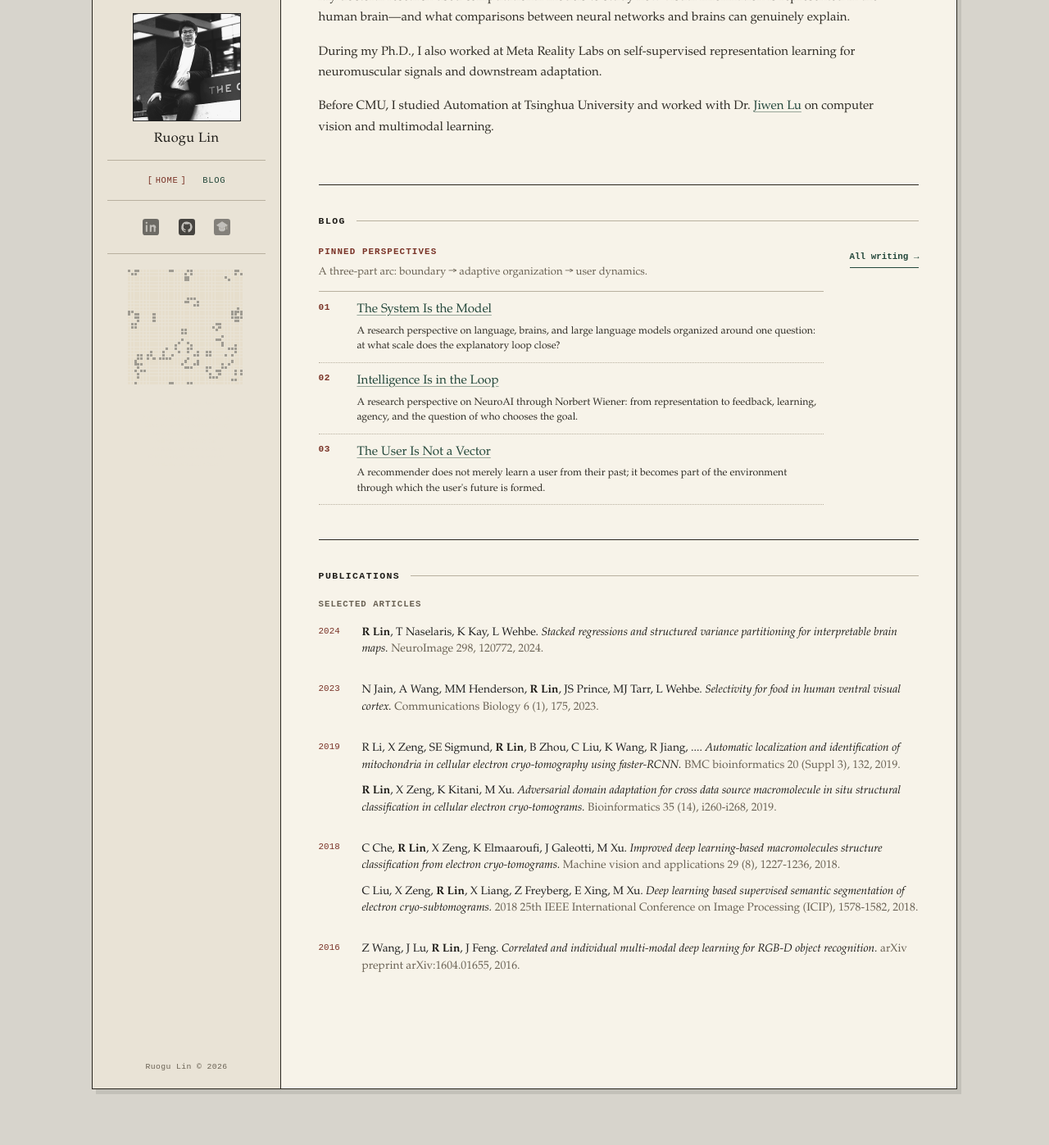
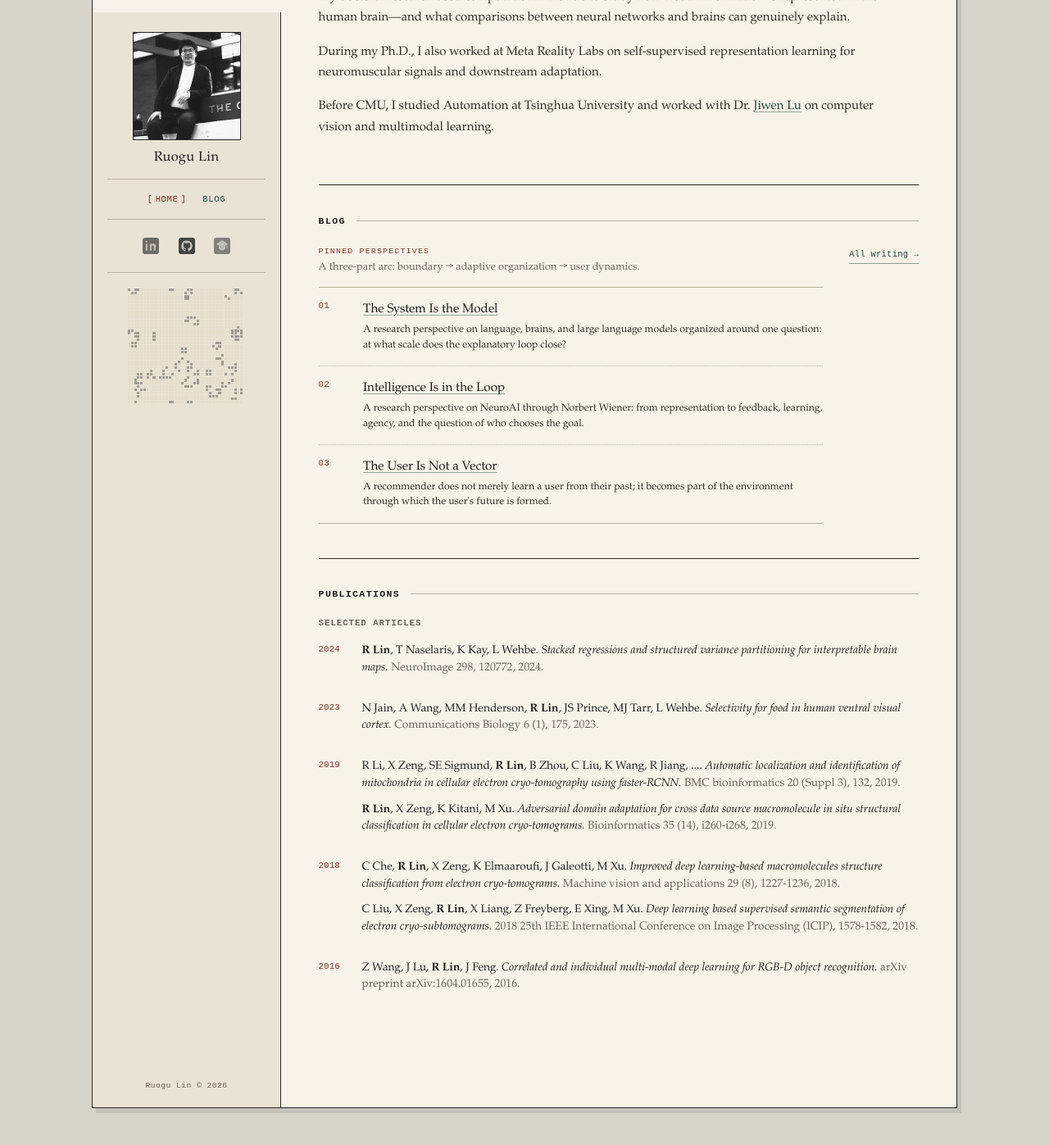
Before and after one commit to lrgthu/lrgthu.github.io, a Jekyll site: the page built from index.html, in a window 1280 px wide and 1400 px high, scrolled down 272 px. Shown: the top 1397 px of the window at 82% size. Built offline with Jekyll 4.4.1, drawn with Linux system fonts in a browser that asks for light colours.

Commit message:
Unify blog with refined site design

```diff
--- a/_layouts/default.html
+++ b/_layouts/default.html
@@ -81,9 +81,9 @@
   <link rel="stylesheet" href="{{ '/blog.css' | relative_url }}?v=blog-8">
   <link rel="stylesheet" href="{{ '/blog-pinned.css' | relative_url }}?v=pinned-1">
   <link rel="stylesheet" href="{{ '/blog-content.css' | relative_url }}?v=list-5">
-  {% if page.home_refined %}<link rel="stylesheet" href="{{ '/home-refined.css' | relative_url }}?v=refined-2">{% endif %}
+  {% if page.home_refined or page.url contains '/blog/' %}<link rel="stylesheet" href="{{ '/home-refined.css' | relative_url }}?v=refined-3">{% endif %}
 </head>
-<body{% if page.body_class %} class="{{ page.body_class }}"{% endif %}>
+<body class="{% if page.body_class %}{{ page.body_class }} {% endif %}{% if page.home_refined or page.url contains '/blog/' %}site-refined{% endif %}{% if page.layout == 'post' %} blog-post-page{% endif %}">
   <div class="layout">
     {% include sidebar.html %}
     <main class="content">
--- a/home-refined.css
+++ b/home-refined.css
@@ -3,7 +3,7 @@
  * The sidebar, density, and old-web character stay; the chrome steps back.
  */
 
-body.home-refined {
+body.site-refined {
   --bg-base: #d7d4cc;
   --bg-surface: #f7f3e9;
   --bg-hover: #ece6d9;
@@ -25,25 +25,25 @@
   text-rendering: optimizeLegibility;
 }
 
-.home-refined a {
+.site-refined a {
   color: var(--accent);
   text-decoration-color: rgba(36, 72, 59, .45);
   text-underline-offset: 3px;
 }
 
-.home-refined a:hover {
+.site-refined a:hover {
   color: var(--accent-dim);
   text-decoration-color: currentColor;
 }
 
-.home-refined a:focus-visible,
-.home-refined button:focus-visible,
-.home-refined summary:focus-visible {
+.site-refined a:focus-visible,
+.site-refined button:focus-visible,
+.site-refined summary:focus-visible {
   outline: 1px solid var(--accent-dim);
   outline-offset: 3px;
 }
 
-.home-refined .layout {
+.site-refined .layout {
   max-width: 1056px;
   min-height: calc(100vh - 4rem);
   margin: 2rem auto 3rem;
@@ -52,7 +52,7 @@
   box-shadow: 5px 6px 0 rgba(41, 38, 31, .11);
 }
 
-.home-refined .sidebar {
+.site-refined .sidebar {
   width: 230px;
   flex-basis: 230px;
   top: 2rem;
@@ -63,11 +63,11 @@
   background: #e9e3d6;
 }
 
-.home-refined .sidebar-profile {
+.site-refined .sidebar-profile {
   gap: .72rem;
 }
 
-.home-refined .sidebar-photo {
+.site-refined .sidebar-photo {
   width: 132px;
   height: 132px;
   border: 1px solid var(--border);
@@ -76,45 +76,45 @@
   filter: grayscale(1) contrast(1.04);
 }
 
-.home-refined .sidebar-name {
+.site-refined .sidebar-name {
   font-family: var(--font-heading);
   font-size: 1.02rem;
   font-weight: 400;
   letter-spacing: .025em;
 }
 
-.home-refined .sidebar-divider {
+.site-refined .sidebar-divider {
   border-top: 1px solid var(--rule);
   border-bottom: 0;
 }
 
-.home-refined .blog-sidebar-nav {
+.site-refined .blog-sidebar-nav {
   gap: 1.25rem;
   font-size: .66rem;
   letter-spacing: .06em;
   text-transform: uppercase;
 }
 
-.home-refined .blog-sidebar-nav a[aria-current="page"] {
+.site-refined .blog-sidebar-nav a[aria-current="page"] {
   color: var(--accent-dim);
   text-decoration: none;
 }
 
-.home-refined .blog-sidebar-nav a[aria-current="page"]::before {
+.site-refined .blog-sidebar-nav a[aria-current="page"]::before {
   content: "[";
   margin-right: .18rem;
 }
 
-.home-refined .blog-sidebar-nav a[aria-current="page"]::after {
+.site-refined .blog-sidebar-nav a[aria-current="page"]::after {
   content: "]";
   margin-left: .18rem;
 }
 
-.home-refined .sidebar-links {
+.site-refined .sidebar-links {
   gap: .7rem;
 }
 
-.home-refined .sidebar-icon-link {
+.site-refined .sidebar-icon-link {
   width: 32px !important;
   height: 32px !important;
   border: 0;
@@ -123,14 +123,14 @@
   box-shadow: none;
 }
 
-.home-refined .sidebar-icon-link:hover {
+.site-refined .sidebar-icon-link:hover {
   border-color: var(--accent-dim);
   background: transparent;
   box-shadow: none;
   transform: none;
 }
 
-.home-refined .sidebar-icon-link img {
+.site-refined .sidebar-icon-link img {
   width: 20px !important;
   height: 20px !important;
   max-width: 20px !important;
@@ -139,13 +139,13 @@
   filter: grayscale(1) sepia(.12) contrast(1.12) brightness(.7);
 }
 
-.home-refined .sidebar-automaton {
+.site-refined .sidebar-automaton {
   max-width: 144px;
   margin-top: .15rem;
   opacity: .34;
 }
 
-.home-refined .sidebar-invisible-poem {
+.site-refined .sidebar-invisible-poem {
   max-width: 164px;
   margin-top: -.1rem;
   color: #e9e3d6;
@@ -153,18 +153,18 @@
   line-height: 1.42;
 }
 
-.home-refined .sidebar-footer {
+.site-refined .sidebar-footer {
   font-size: .61rem;
   letter-spacing: .04em;
 }
 
-.home-refined .content {
+.site-refined .content {
   padding: 2.35rem 2.85rem 3.2rem;
   gap: 0;
   background: var(--bg-surface);
 }
 
-.home-refined .section {
+.site-refined .section {
   margin: 0;
   padding: 0 0 2.6rem;
   border: 0;
@@ -172,12 +172,12 @@
   box-shadow: none;
 }
 
-.home-refined .section + .section {
+.site-refined .section + .section {
   padding-top: 2.35rem;
   border-top: 1px solid var(--border);
 }
 
-.home-refined .section-title {
+.site-refined .section-title {
   display: flex;
   align-items: center;
   gap: .8rem;
@@ -194,14 +194,14 @@
   text-transform: uppercase;
 }
 
-.home-refined .section-title::after {
+.site-refined .section-title::after {
   content: "";
   height: 1px;
   flex: 1;
   background: var(--rule);
 }
 
-.home-refined .about-text p {
+.site-refined .about-text p {
   max-width: 43rem;
   margin-bottom: 1rem;
   color: var(--text-secondary);
@@ -210,7 +210,7 @@
   line-height: 1.68;
 }
 
-.home-refined #about .about-text p:first-child {
+.site-refined #about .about-text p:first-child {
   max-width: 41rem;
   margin-bottom: 1.25rem;
   color: var(--text-primary);
@@ -218,49 +218,49 @@
   line-height: 1.58;
 }
 
-.home-refined .blog-home {
+.site-refined .blog-home {
   align-items: start;
   gap: 2rem;
 }
 
-.home-refined .blog-eyebrow,
-.home-refined .blog-pinned-index {
+.site-refined .blog-eyebrow,
+.site-refined .blog-pinned-index {
   color: var(--accent-dim);
 }
 
-.home-refined .blog-pinned-deck {
+.site-refined .blog-pinned-deck {
   margin-top: 0;
   color: var(--text-muted);
   font-family: var(--font-publication);
   font-size: .82rem;
 }
 
-.home-refined .blog-pinned-list,
-.home-refined .blog-pinned-list .blog-pinned-row:last-child {
+.site-refined .blog-pinned-list,
+.site-refined .blog-pinned-list .blog-pinned-row:last-child {
   border-color: var(--rule);
   border-width: 1px;
 }
 
-.home-refined .blog-pinned-list .blog-pinned-row {
+.site-refined .blog-pinned-list .blog-pinned-row {
   border-bottom: 1px dotted var(--rule);
 }
 
-.home-refined .blog-post-title {
+.site-refined .blog-post-title {
   font-family: var(--font-heading);
   font-weight: 400;
 }
 
-.home-refined .blog-pinned-home .blog-post-title {
+.site-refined .blog-pinned-home .blog-post-title {
   font-size: .95rem;
 }
 
-.home-refined .blog-pinned-home .blog-post-summary {
+.site-refined .blog-pinned-home .blog-post-summary {
   margin-top: .3rem;
   font-size: .77rem;
   line-height: 1.5;
 }
 
-.home-refined .blog-enter {
+.site-refined .blog-enter {
   padding: .42rem 0 .25rem;
   border: 0;
   border-bottom: 1px solid var(--accent);
@@ -269,17 +269,17 @@
   font-size: .68rem;
 }
 
-.home-refined .blog-enter:hover {
+.site-refined .blog-enter:hover {
   border-color: var(--accent-dim);
   background: transparent;
   color: var(--accent-dim);
 }
 
-.home-refined .pub-group {
+.site-refined .pub-group {
   margin-bottom: 2.2rem;
 }
 
-.home-refined .pub-group-title {
+.site-refined .pub-group-title {
   margin-bottom: 1.1rem;
   color: var(--text-muted);
   font-family: var(--font-body);
@@ -287,7 +287,7 @@
   letter-spacing: .09em;
 }
 
-.home-refined .pub-year-label {
+.site-refined .pub-year-label {
   float: left;
   width: 3.3rem;
   margin: .11rem 0 0;
@@ -297,65 +297,65 @@
   font-weight: 400;
 }
 
-.home-refined .pub-list {
+.site-refined .pub-list {
   margin-left: 3.3rem;
   padding-left: 0;
   list-style: none;
 }
 
-.home-refined .pub-year-group::after {
+.site-refined .pub-year-group::after {
   display: block;
   clear: both;
   content: "";
 }
 
-.home-refined .pub-item {
+.site-refined .pub-item {
   padding: 0 0 .68rem;
 }
 
-.home-refined .pub-content,
-.home-refined .pub-authors,
-.home-refined .pub-title,
-.home-refined .pub-note {
+.site-refined .pub-content,
+.site-refined .pub-authors,
+.site-refined .pub-title,
+.site-refined .pub-note {
   font-family: var(--font-publication);
   font-size: .86rem;
   line-height: 1.5;
 }
 
-.home-refined .pub-title {
+.site-refined .pub-title {
   color: var(--text-primary);
   font-style: italic;
 }
 
-.home-refined .pub-note {
+.site-refined .pub-note {
   color: var(--text-muted);
 }
 
-.home-refined .pub-me {
+.site-refined .pub-me {
   color: var(--text-primary);
   font-weight: 700;
 }
 
 @media (max-width: 1080px) {
-  .home-refined .layout {
+  .site-refined .layout {
     margin-right: 1.25rem;
     margin-left: 1.25rem;
   }
 }
 
 @media (max-width: 768px) {
-  body.home-refined {
+  body.site-refined {
     background: var(--bg-surface);
   }
 
-  .home-refined .layout {
+  .site-refined .layout {
     min-height: 100vh;
     margin: 0;
     border: 0;
     box-shadow: none;
   }
 
-  .home-refined .sidebar {
+  .site-refined .sidebar {
     display: flex;
     flex-direction: row;
     align-items: center;
@@ -368,167 +368,649 @@
     background: #e9e3d6;
   }
 
-  .home-refined .sidebar-profile {
+  .site-refined .sidebar-profile {
     min-width: 0;
     flex: 1;
     gap: .85rem;
   }
 
-  .home-refined .sidebar-photo {
+  .site-refined .sidebar-photo {
     width: 74px;
     height: 74px;
     flex-basis: 74px;
   }
 
-  .home-refined .sidebar-name {
+  .site-refined .sidebar-name {
     font-size: 1rem;
   }
 
-  .home-refined .sidebar-divider {
+  .site-refined .sidebar-divider {
     display: none;
   }
 
-  .home-refined .blog-sidebar-nav,
-  .home-refined .sidebar-links {
+  .site-refined .blog-sidebar-nav,
+  .site-refined .sidebar-links {
     justify-content: flex-end;
     flex: 0 0 auto;
   }
 
-  .home-refined .blog-sidebar-nav a[aria-current="page"] {
+  .site-refined .blog-sidebar-nav a[aria-current="page"] {
     display: none;
   }
 
-  .home-refined .sidebar-links {
+  .site-refined .sidebar-links {
     margin: 0;
     padding: 0;
     border: 0;
     width: auto;
   }
 
-  .home-refined .content {
+  .site-refined .content {
     padding: 2rem 1.25rem 2.7rem;
   }
 }
 
 @media (max-width: 520px) {
-  .home-refined .sidebar {
+  .site-refined .sidebar {
     padding: 1rem;
     gap: .7rem;
   }
 
-  .home-refined .sidebar-profile {
+  .site-refined .sidebar-profile {
     gap: .65rem;
   }
 
-  .home-refined .sidebar-photo {
+  .site-refined .sidebar-photo {
     width: 58px;
     height: 58px;
     flex-basis: 58px;
   }
 
-  .home-refined .sidebar-name {
+  .site-refined .sidebar-name {
     font-size: .9rem;
     white-space: nowrap;
   }
 
-  .home-refined .blog-sidebar-nav {
+  .site-refined .blog-sidebar-nav {
     font-size: .61rem;
   }
 
-  .home-refined .sidebar-links {
+  .site-refined .sidebar-links {
     gap: .25rem;
   }
 
-  .home-refined .sidebar-icon-link {
+  .site-refined .sidebar-icon-link {
     width: 25px !important;
     height: 25px !important;
   }
 
-  .home-refined .sidebar-icon-link img {
+  .site-refined .sidebar-icon-link img {
     width: 17px !important;
     height: 17px !important;
     max-width: 17px !important;
     max-height: 17px !important;
   }
 
-  .home-refined .content {
+  .site-refined .content {
     padding: 1.65rem 1rem 2.5rem;
   }
 
-  .home-refined .section {
+  .site-refined .section {
     padding-bottom: 2.2rem;
   }
 
-  .home-refined .section + .section {
+  .site-refined .section + .section {
     padding-top: 2rem;
   }
 
-  .home-refined .about-text p {
+  .site-refined .about-text p {
     font-size: .91rem;
   }
 
-  .home-refined #about .about-text p:first-child {
+  .site-refined #about .about-text p:first-child {
     font-size: 1rem;
   }
 
-  .home-refined .blog-home {
+  .site-refined .blog-home {
     gap: 1.25rem;
   }
 
-  .home-refined .pub-year-label {
+  .site-refined .pub-year-label {
     float: none;
     width: auto;
     margin: 0 0 .5rem;
   }
 
-  .home-refined .pub-list {
+  .site-refined .pub-list {
     margin-left: 0;
   }
 }
 
 @media (max-width: 360px) {
-  .home-refined .sidebar {
+  .site-refined .sidebar {
     padding: .85rem .75rem;
     gap: .5rem;
   }
 
-  .home-refined .sidebar-profile {
+  .site-refined .sidebar-profile {
     gap: .5rem;
   }
 
-  .home-refined .sidebar-photo {
+  .site-refined .sidebar-photo {
     width: 52px;
     height: 52px;
     flex-basis: 52px;
   }
 
-  .home-refined .sidebar-name {
+  .site-refined .sidebar-name {
     font-size: .82rem;
   }
 }
 
 @media print {
-  body.home-refined {
+  body.site-refined {
     background: #fff;
   }
 
-  .home-refined .layout {
+  .site-refined .layout {
     max-width: none;
     margin: 0;
     border: 0;
     box-shadow: none;
   }
 
-  .home-refined .sidebar {
+  .site-refined .sidebar {
     position: static;
     height: auto;
     background: #fff;
   }
 
-  .home-refined .sidebar-automaton,
-  .home-refined .sidebar-invisible-poem,
-  .home-refined .sidebar-links,
-  .home-refined .blog-sidebar-nav {
+  .site-refined .sidebar-automaton,
+  .site-refined .sidebar-invisible-poem,
+  .site-refined .sidebar-links,
+  .site-refined .blog-sidebar-nav {
     display: none;
   }
 }
+
+/*
+ * Writing, refined: extend the homepage's quiet scholarly language to the
+ * archive and long-form essays without turning them into a second homepage.
+ */
+
+.site-refined.blog-page .content,
+.site-refined.blog-post-page .content {
+  gap: 0;
+}
+
+.site-refined .blog-hero {
+  max-width: 43rem;
+  padding: .15rem 0 2rem;
+}
+
+.site-refined .blog-eyebrow {
+  margin-bottom: .55rem;
+  color: var(--accent-dim);
+  font-family: var(--font-body);
+  font-size: .62rem;
+  font-weight: 400;
+  letter-spacing: .12em;
+}
+
+.site-refined .blog-title {
+  color: var(--text-primary);
+  font-family: var(--font-heading);
+  font-size: 1.8rem;
+  font-weight: 400;
+  letter-spacing: -.015em;
+  line-height: 1.1;
+}
+
+.site-refined .blog-deck {
+  max-width: 40rem;
+  margin-top: .8rem;
+  color: var(--text-secondary);
+  font-family: var(--font-publication);
+  font-size: .95rem;
+  line-height: 1.62;
+}
+
+.site-refined .blog-rule {
+  height: 0;
+  margin-top: 1.35rem;
+  border: 0;
+  border-top: 1px solid var(--border);
+}
+
+.site-refined .blog-archive {
+  max-width: 43rem;
+  margin: 0;
+  padding: 1.75rem 0 2.15rem;
+  border-top: 1px solid var(--rule);
+}
+
+.site-refined .blog-hero + .blog-archive {
+  border-top: 0;
+}
+
+.site-refined .blog-section-label {
+  display: flex;
+  align-items: center;
+  gap: .72rem;
+  margin: 0 0 1rem;
+  color: var(--text-primary);
+  font-family: var(--font-body);
+  font-size: .66rem;
+  font-weight: 700;
+  letter-spacing: .11em;
+}
+
+.site-refined .blog-section-label::after {
+  content: "";
+  height: 1px;
+  flex: 1;
+  background: var(--rule-light);
+}
+
+.site-refined .blog-pinned-deck {
+  margin: -.35rem 0 .85rem;
+  color: var(--text-muted);
+  font-size: .8rem;
+  line-height: 1.5;
+}
+
+.site-refined .blog-post-list,
+.site-refined .blog-pinned-list {
+  border-top: 1px solid var(--rule);
+}
+
+.site-refined .blog-post-row,
+.site-refined .blog-pinned-list .blog-pinned-row {
+  grid-template-columns: 6.25rem minmax(0, 1fr);
+  gap: 1.05rem;
+  padding: .92rem 0 1rem;
+  border-top: 0;
+  border-bottom: 1px dotted var(--rule);
+}
+
+.site-refined .blog-pinned-list .blog-pinned-row {
+  grid-template-columns: 2.35rem minmax(0, 1fr);
+}
+
+.site-refined .blog-post-row:last-child,
+.site-refined .blog-pinned-list .blog-pinned-row:last-child {
+  border-bottom: 1px solid var(--rule);
+}
+
+.site-refined .blog-pinned-index {
+  padding-top: .08rem;
+  color: var(--accent-dim);
+  font-family: var(--font-body);
+  font-size: .65rem;
+  font-weight: 400;
+  letter-spacing: .06em;
+}
+
+.site-refined .blog-post-date {
+  color: var(--text-muted);
+  font-size: .65rem;
+  line-height: 1.45;
+}
+
+.site-refined .blog-post-kind,
+.site-refined .blog-companion-type {
+  color: var(--text-muted);
+  font-size: .55rem;
+  font-weight: 400;
+  letter-spacing: .08em;
+}
+
+.site-refined .blog-post-title {
+  color: var(--text-primary);
+  font-family: var(--font-heading);
+  font-size: 1.02rem;
+  font-weight: 400;
+  line-height: 1.35;
+  text-decoration-thickness: 1px;
+  text-underline-offset: 3px;
+}
+
+.site-refined .blog-post-summary {
+  max-width: 39rem;
+  margin-top: .3rem;
+  color: var(--text-secondary);
+  font-size: .82rem;
+  line-height: 1.52;
+}
+
+.site-refined .blog-forthcoming {
+  color: var(--text-muted);
+}
+
+.site-refined .blog-nav {
+  max-width: 43rem;
+  margin-top: .3rem;
+  padding: 1.2rem 0 0;
+  border-top: 1px solid var(--border);
+}
+
+.site-refined .blog-back,
+.site-refined .blog-enter {
+  padding: .18rem 0;
+  border: 0;
+  border-bottom: 1px solid rgba(36, 72, 59, .5);
+  background: transparent;
+  box-shadow: none;
+  color: var(--accent);
+  font-size: .65rem;
+  font-weight: 400;
+  letter-spacing: .03em;
+}
+
+.site-refined .blog-back:hover,
+.site-refined .blog-enter:hover {
+  border-color: var(--accent-dim);
+  background: transparent;
+  box-shadow: none;
+  color: var(--accent-dim);
+  transform: none;
+}
+
+.site-refined .blog-nav-note {
+  font-size: .62rem;
+}
+
+/* Article title page */
+
+.site-refined .blog-article {
+  width: 100%;
+  max-width: 43rem;
+  margin: 0 auto;
+}
+
+.site-refined .blog-article-header {
+  padding: 0 0 1.35rem;
+  border-bottom: 1px solid var(--border);
+}
+
+.site-refined .blog-article-title {
+  max-width: 40rem;
+  margin-top: .45rem;
+  color: var(--text-primary);
+  font-family: var(--font-heading);
+  font-size: clamp(1.62rem, 3vw, 2.15rem);
+  font-weight: 400;
+  letter-spacing: -.018em;
+  line-height: 1.13;
+}
+
+.site-refined .blog-article-meta,
+.site-refined .blog-article-tags {
+  margin-top: .75rem;
+  color: var(--text-muted);
+  font-size: .62rem;
+  letter-spacing: .025em;
+  line-height: 1.55;
+}
+
+.site-refined .blog-article-tags {
+  margin-top: .12rem;
+  color: var(--accent-dim);
+}
+
+.site-refined .blog-update-note {
+  margin-top: .85rem;
+  padding: .15rem 0 .15rem .75rem;
+  border-left: 1px solid var(--rule);
+  color: var(--text-muted);
+  font-size: .77rem;
+}
+
+.site-refined .blog-toc {
+  margin: 1.45rem 0 1.8rem;
+  padding: .72rem 0 .82rem;
+  border-color: var(--rule);
+}
+
+.site-refined .blog-toc summary,
+.site-refined .blog-citation-bibtex summary {
+  color: var(--text-primary);
+  font-family: var(--font-body);
+  font-size: .64rem;
+  font-weight: 700;
+  letter-spacing: .1em;
+}
+
+.site-refined .blog-toc-list a {
+  color: var(--text-secondary);
+  font-size: .8rem;
+  line-height: 1.5;
+}
+
+.site-refined .blog-article-body {
+  color: var(--text-secondary);
+  font-family: var(--font-publication);
+  font-size: .98rem;
+  line-height: 1.74;
+}
+
+.site-refined .blog-article-body > * + * {
+  margin-top: 1.12rem;
+}
+
+.site-refined .blog-article-body h2,
+.site-refined .blog-article-body h3 {
+  color: var(--text-primary);
+  font-family: var(--font-heading);
+  font-weight: 400;
+}
+
+.site-refined .blog-article-body h2 {
+  margin-top: 2.7rem;
+  padding-top: .15rem;
+  font-size: 1.28rem;
+  line-height: 1.3;
+}
+
+.site-refined .blog-article-body h3 {
+  margin-top: 2rem;
+  font-size: 1.05rem;
+  font-style: italic;
+  line-height: 1.35;
+}
+
+.site-refined .blog-article-body blockquote {
+  margin: 1.45rem 1.1rem;
+  padding: .05rem 0 .05rem 1rem;
+  border-left: 1px solid var(--accent-dim);
+  color: var(--text-primary);
+  font-size: .99em;
+}
+
+.site-refined .blog-article-body hr {
+  margin: 2.3rem 0;
+  border: 0;
+  border-top: 1px solid var(--rule);
+}
+
+.site-refined .blog-article-body code {
+  color: var(--text-primary);
+  font-family: var(--font-body);
+  font-size: .82em;
+}
+
+.site-refined .research-note .blog-article-header {
+  border-bottom-width: 1px;
+}
+
+.site-refined .research-note .blog-article-body {
+  font-size: .94rem;
+  line-height: 1.68;
+}
+
+.site-refined .research-note .blog-article-body h2 {
+  margin-top: 2.35rem;
+  font-size: 1.13rem;
+  font-weight: 400;
+}
+
+.site-refined .research-note .blog-article-body h3 {
+  margin-top: 1.75rem;
+  font-size: .98rem;
+  font-weight: 400;
+}
+
+.site-refined .research-note-abstract {
+  margin-top: 1.45rem;
+  padding: .9rem 0 1rem;
+  border-top: 1px solid var(--border);
+  border-bottom-color: var(--rule);
+}
+
+.site-refined .research-note-abstract h2 {
+  font-family: var(--font-body);
+  font-size: .64rem !important;
+  letter-spacing: .1em;
+}
+
+.site-refined .research-note-key-result {
+  padding: .65rem 0 .65rem .85rem;
+  border-left: 1px solid var(--accent-dim);
+  background: transparent;
+}
+
+.site-refined .research-note .blog-article-body th,
+.site-refined .research-note .blog-article-body td {
+  border-color: var(--rule);
+}
+
+.site-refined .blog-citation,
+.site-refined .blog-companions {
+  margin-top: 2.6rem;
+  padding-top: 1.3rem;
+  border-color: var(--border);
+}
+
+.site-refined .blog-citation-text {
+  color: var(--text-secondary);
+  font-size: .78rem;
+}
+
+.site-refined .blog-citation-bibtex pre {
+  border-color: var(--rule);
+  background: rgba(233, 227, 214, .38);
+  color: var(--text-secondary);
+}
+
+.site-refined .blog-companion-list,
+.site-refined .blog-companion-card {
+  border-color: var(--rule);
+}
+
+.site-refined .blog-companion-title {
+  font-family: var(--font-heading);
+  font-weight: 400;
+}
+
+.site-refined .blog-companion-summary {
+  color: var(--text-secondary);
+  font-size: .74rem;
+}
+
+.site-refined .blog-article-footer {
+  margin-top: 2.8rem;
+}
+
+.site-refined .concept-contrast {
+  border-color: var(--rule);
+}
+
+@media (max-width: 768px) {
+  .site-refined .blog-article {
+    margin: 0;
+  }
+
+  .site-refined .blog-hero,
+  .site-refined .blog-archive,
+  .site-refined .blog-nav {
+    max-width: none;
+  }
+}
+
+@media (max-width: 520px) {
+  .site-refined .blog-hero {
+    padding-bottom: 1.5rem;
+  }
+
+  .site-refined .blog-title {
+    font-size: 1.55rem;
+  }
+
+  .site-refined .blog-deck {
+    font-size: .91rem;
+  }
+
+  .site-refined .blog-archive {
+    padding: 1.45rem 0 1.75rem;
+  }
+
+  .site-refined .blog-post-row {
+    grid-template-columns: 1fr;
+    gap: .35rem;
+  }
+
+  .site-refined .blog-pinned-list .blog-pinned-row {
+    grid-template-columns: 1.8rem minmax(0, 1fr);
+    gap: .55rem;
+  }
+
+  .site-refined .blog-post-date-stack {
+    flex-direction: row;
+    align-items: baseline;
+    gap: .6rem;
+  }
+
+  .site-refined .blog-article-title {
+    font-size: 1.52rem;
+  }
+
+  .site-refined .blog-article-body {
+    font-size: .94rem;
+    line-height: 1.7;
+  }
+
+  .site-refined .blog-article-body h2 {
+    margin-top: 2.25rem;
+    font-size: 1.18rem;
+  }
+
+  .site-refined .blog-article-body blockquote {
+    margin-right: .35rem;
+    margin-left: .25rem;
+    padding-left: .8rem;
+  }
+
+  .site-refined .blog-nav-note {
+    overflow-wrap: anywhere;
+  }
+}
+
+@media print {
+  .site-refined.blog-post-page .sidebar {
+    display: none;
+  }
+
+  .site-refined.blog-post-page .content {
+    padding: 0;
+  }
+
+  .site-refined .blog-article {
+    max-width: none;
+  }
+
+  .site-refined .blog-toc,
+  .site-refined .blog-article-footer,
+  .site-refined .blog-companions {
+    display: none;
+  }
+}
```
